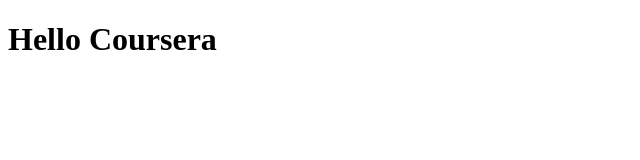
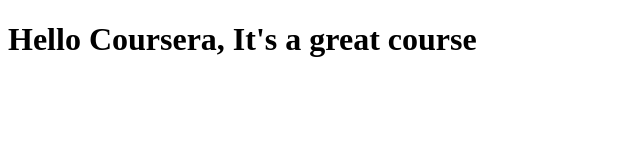
Before and after one commit to Jasper-RisaIT/Coursera, a plain HTML site: page site/index.html in a window 1280 px wide. Shown: the whole page, without its empty margins (0-640 px from the left). Drawn offline with Linux system fonts and the light colour scheme.

Commit message:
Small addition

```diff
--- a/site/index.html
+++ b/site/index.html
@@ -6,6 +6,6 @@
     <title>Hello Coursera</title>
 </head>
 <body>
-    <h1>Hello Coursera</h1>
+    <h1>Hello Coursera, It's a great course</h1>
 </body>
 </html>
```
